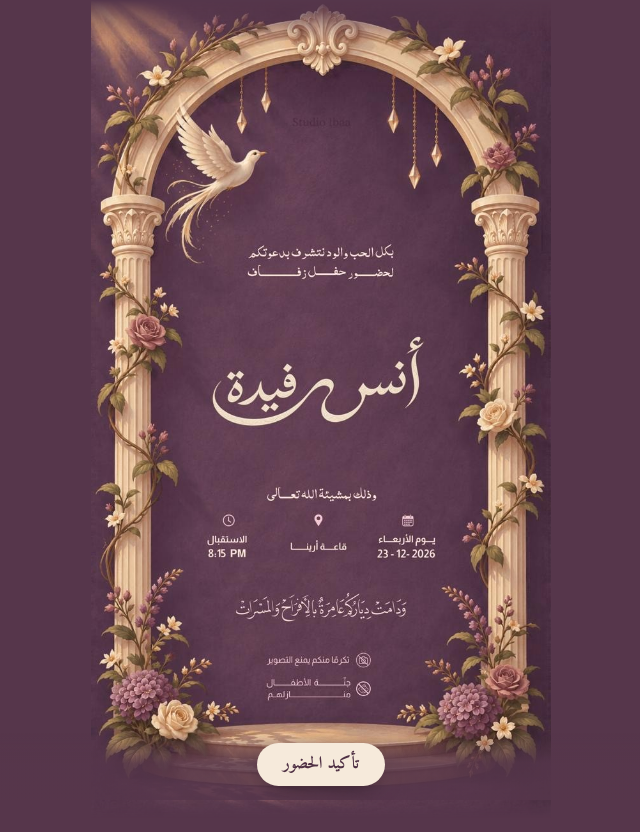
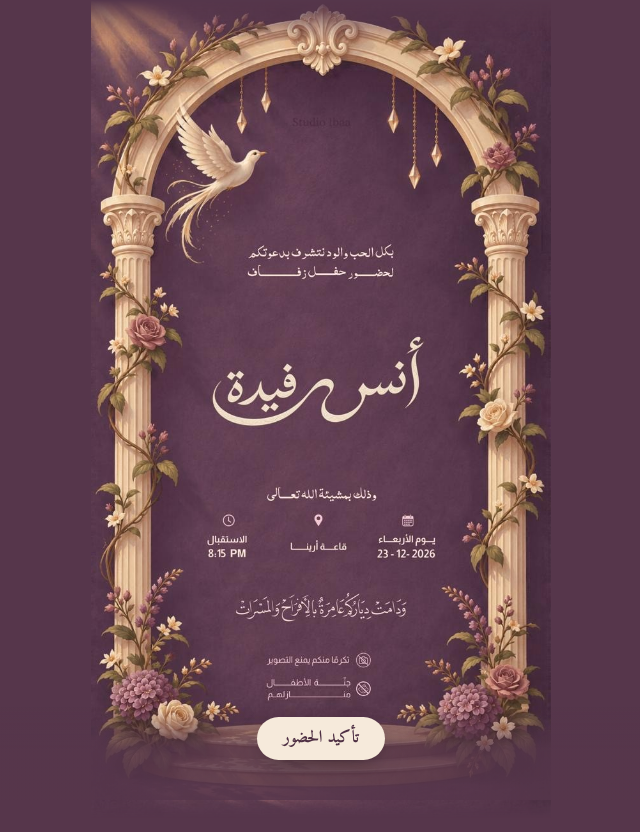
Before and after one commit to Shifa-Alrashdi/Wedding_invetation, a plain HTML site: page v4/index.html in a window 1280 px wide. Shown: the whole page, without its empty margins (319-959 px from the left). Drawn offline with Linux system fonts and the light colour scheme.

Commit message:
Raise RSVP button on v4
Co-Authored-By: Claude Opus 5.5 <noreply@anthropic.com>
Claude-Session: https://claude.ai/code/session_01JdVKD3ep3CEBkrahYhAXDQ

```diff
--- a/v4/index.html
+++ b/v4/index.html
@@ -253,9 +253,9 @@
   .page { animation: pageIn .45s ease; }
   @keyframes pageIn { from { opacity: 0; transform: translateY(8px); } to { opacity: 1; transform: none; } }
   .back-wrap { text-align: center; padding: 18px 16px 28px; }
-  #page1 { padding-bottom: 60px; }
+  #page1 { padding-bottom: 86px; }
   .go-wrap { position: fixed; left: 0; right: 0; bottom: 0; z-index: 5; text-align: center;
-    padding: 10px 16px calc(14px + env(safe-area-inset-bottom));
+    padding: 10px 16px calc(40px + env(safe-area-inset-bottom));
     background: linear-gradient(rgba(86,54,75,0), rgba(86,54,75,.85) 45%); }
   .go {
     font: inherit; font-family: "Amiri", serif; font-weight: 700; font-size: 17px;
```
